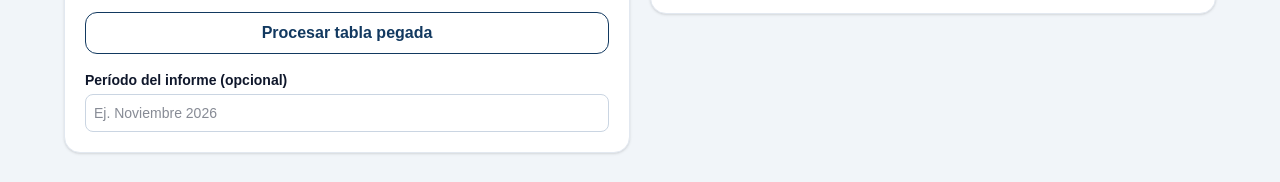
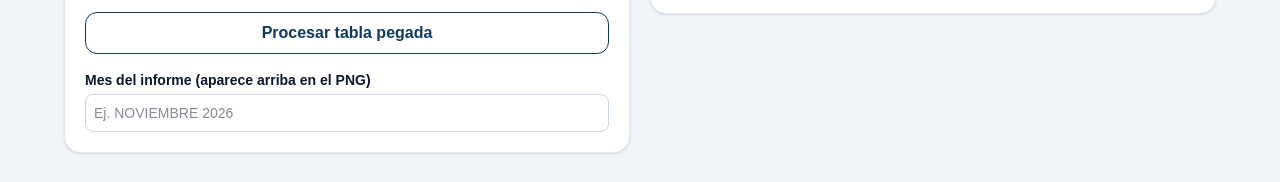
Before and after one commit to JFAOB/tsds-soporte, a Next.js app: page /indicadores in a window 1280 px wide. Shown: the part 406-588 px from the top of the page. Built offline with nearby package versions, Linux system fonts and the light colour scheme.

Commit message:
ui: clarify manually entered month is PNG heading

```diff
--- a/app/indicadores/indicadores-client.tsx
+++ b/app/indicadores/indicadores-client.tsx
@@ -189,7 +189,7 @@ export default function IndicadoresClient() {
               <p className="my-3 text-center text-xs text-slate-500">o pega la tabla copiada desde Excel (también admite tabla Markdown)</p>
               <textarea value={pegado} onChange={(e) => setPegado(e.target.value)} rows={5} placeholder="Pega aquí la tabla con NOMBRE_TECNICO, SIN FW < 30 Dias, % 3 / 3..." className="w-full rounded-xl border border-slate-300 p-3 text-sm outline-blue-500" />
               <button onClick={() => importar(pegado.trim().startsWith("|") ? tablaMarkdown(pegado) : csvTexto(pegado))} className="mt-2 w-full rounded-xl border border-[#123960] px-4 py-2 font-semibold text-[#123960]">Procesar tabla pegada</button>
-              <label className="mt-4 block text-sm font-semibold">Período del informe (opcional)<input value={periodo} onChange={(e) => setPeriodo(e.target.value)} placeholder="Ej. Noviembre 2026" className="mt-1 w-full rounded-lg border border-slate-300 p-2 font-normal" /></label>
+              <label className="mt-4 block text-sm font-semibold">Mes del informe (aparece arriba en el PNG)<input value={periodo} onChange={(e) => setPeriodo(e.target.value)} placeholder="Ej. NOVIEMBRE 2026" className="mt-1 w-full rounded-lg border border-slate-300 p-2 font-normal" /></label>
             </div>
             {tecnicos.length > 0 && <div className="rounded-2xl border border-slate-200 bg-white p-5 shadow-sm">
               <h2 className="text-lg font-semibold">2. Seleccionar técnico <span className="text-sm font-normal text-slate-500">({tecnicos.length} cargados)</span></h2>
```
